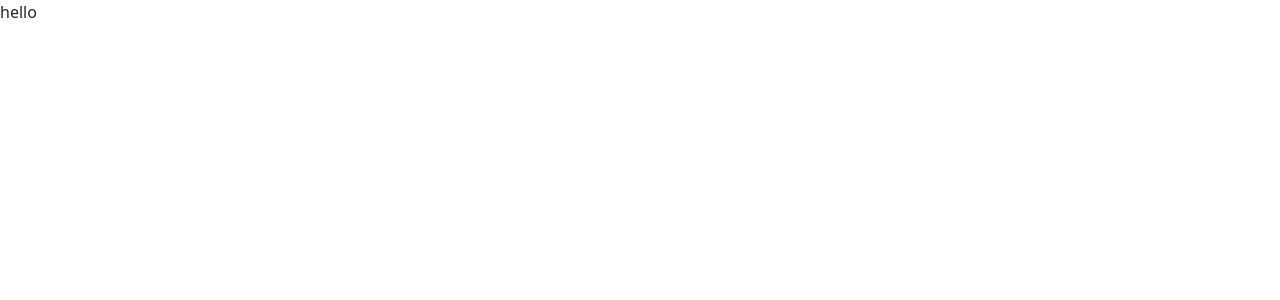
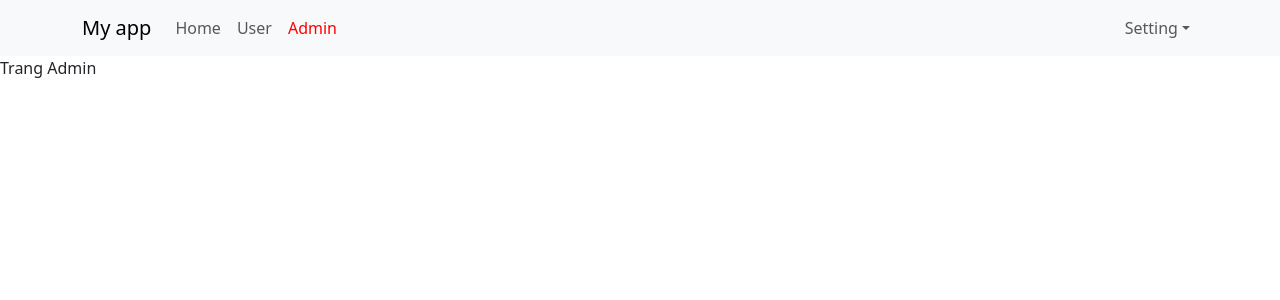
Before and after one commit to truongnghiahtn/traningReact, a React (Create React App) app: page /admin in a window 1280 px wide. Shown: the top 300 px of the page. Built offline with nearby package versions, Linux system fonts and the light colour scheme.

Commit message:
create router for project of me

```diff
--- a/src/App.js
+++ b/src/App.js
@@ -1,9 +1,21 @@
 import './App.scss';
+import Header from './components/header/Header';
+import { Outlet } from 'react-router-dom';
+import Home from './components/home/home';
 const App = () => {
   return (
-    <>
-    <p> hello</p>
-    </>
+    <div className='app-container'>
+      <div className='header-container'>
+          <Header/>
+      </div>
+      <div className='main-container'>
+        <div className='sidenav-conatainer'>
+        </div>
+        <div className='app-content'>
+          <Outlet/>
+        </div>
+      </div>
+    </div>
   );
 }
 
--- a/src/App.scss
+++ b/src/App.scss
@@ -7,3 +7,16 @@ body {
   -webkit-font-smoothing: antialiased;
   -moz-osx-font-smoothing: grayscale;
 }
+.app-container{
+  .header-container{
+    .navbar-nav{
+      .nav-link{
+        &.active{
+          color: red;
+        }
+      }
+
+    }
+  }
+
+}
--- /dev/null
+++ b/src/components/admin/admin.js
@@ -0,0 +1,8 @@
+const Admin =(props)=>{
+    return(
+        <>
+        Trang Admin
+        </>
+    )
+}
+export default Admin
--- /dev/null
+++ b/src/components/header/Header.js
@@ -0,0 +1,40 @@
+import Container from "react-bootstrap/Container";
+import Nav from "react-bootstrap/Nav";
+import Navbar from "react-bootstrap/Navbar";
+import NavDropdown from "react-bootstrap/NavDropdown";
+import { NavLink } from "react-router-dom";
+
+const Header = () => {
+  return (
+    <Navbar expand="lg" className="bg-body-tertiary" bg="light">
+      <Container>
+        <NavLink to="/" className="nav-link navbar-brand">
+          My app
+        </NavLink>
+        <Navbar.Toggle aria-controls="basic-navbar-nav" />
+        <Navbar.Collapse id="basic-navbar-nav">
+          <Nav className="me-auto">
+            <NavLink to="/" className="nav-link">
+              Home
+            </NavLink>
+            <NavLink to="/user" className="nav-link">
+              User
+            </NavLink>
+            <NavLink to="/admin" className="nav-link">
+              Admin
+            </NavLink>
+          </Nav>
+          <Nav>
+            <NavDropdown title="Setting" id="basic-nav-dropdown">
+              <NavDropdown.Item >Login</NavDropdown.Item>
+              <NavDropdown.Item >Logout</NavDropdown.Item>
+              <NavDropdown.Item >Profile</NavDropdown.Item>
+            </NavDropdown>
+          </Nav>
+        </Navbar.Collapse>
+      </Container>
+    </Navbar>
+  );
+};
+
+export default Header;
--- /dev/null
+++ b/src/components/home/home.js
@@ -0,0 +1,8 @@
+const Home =(props)=>{
+    return(
+        <>
+        Trang Home
+        </>
+    )
+}
+export default Home
--- /dev/null
+++ b/src/components/user/user.js
@@ -0,0 +1,8 @@
+const User =(props)=>{
+    return(
+        <>
+        Trang User
+        </>
+    )
+}
+export default User
--- a/src/index.js
+++ b/src/index.js
@@ -1,16 +1,28 @@
-import React from 'react';
-import ReactDOM from 'react-dom/client';
-import App from './App';
-import reportWebVitals from './reportWebVitals';
-import { Provider } from 'react-redux';
-import store from './redux/store';
-import 'bootstrap/dist/css/bootstrap.min.css';
+import React from "react";
+import ReactDOM from "react-dom/client";
+import App from "./App";
+import reportWebVitals from "./reportWebVitals";
+import { Provider } from "react-redux";
+import store from "./redux/store";
+import "bootstrap/dist/css/bootstrap.min.css";
+import { BrowserRouter, Routes, Route } from "react-router-dom";
+import Home from "./components/home/home";
+import User from "./components/user/user";
+import Admin from "./components/admin/admin";
 
-const root = ReactDOM.createRoot(document.getElementById('root'));
+const root = ReactDOM.createRoot(document.getElementById("root"));
 root.render(
   <Provider store={store}>
     <React.StrictMode>
-      <App />
+      <BrowserRouter>
+        <Routes>
+          <Route path="/" element={<App />}>
+            <Route index element={<Home/>}/>
+            <Route path="/user" element={<User />} />
+            <Route path="/admin" element={<Admin />} />
+          </Route>
+        </Routes>
+      </BrowserRouter>
     </React.StrictMode>
   </Provider>
 );
```
